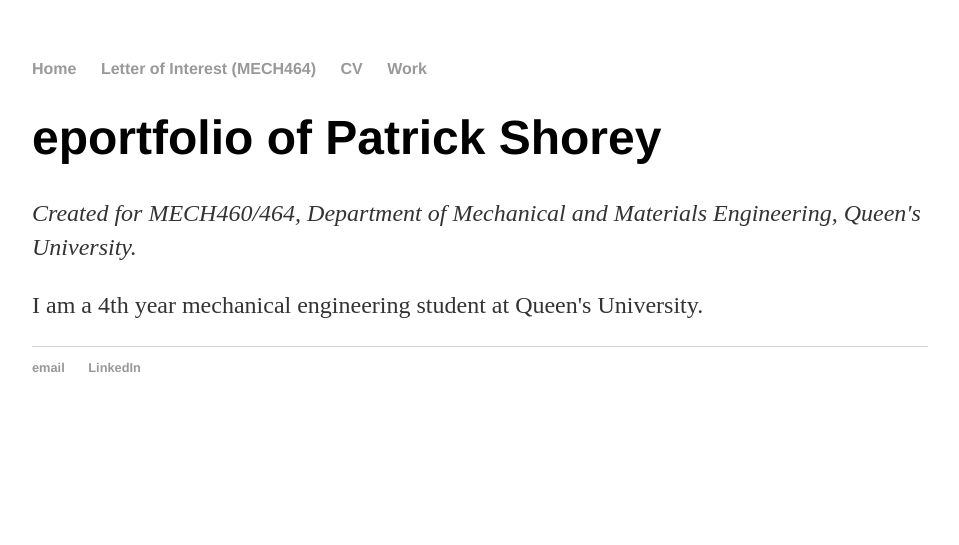
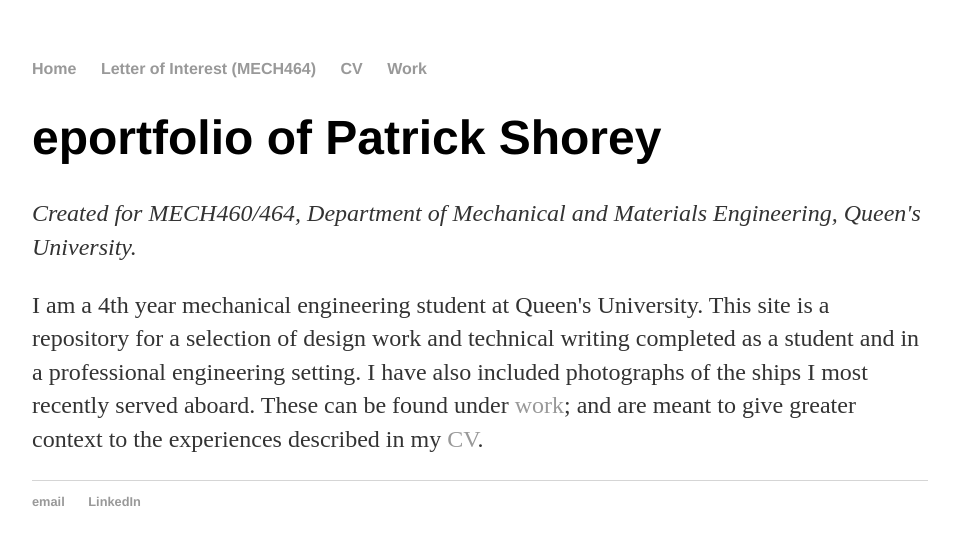
Before and after one commit to LurkingH0rr0r/LurkingH0rr0r.github.io, a Jekyll site: the page built from index.html, in a window 1280 px wide. Shown: the top 545 px of the page, without its empty margins (160-1119 px from the left). Built offline with Jekyll 4.4.1, drawn with Linux system fonts in a browser that asks for light colours.

Commit message:
Update index.html

```diff
--- a/index.html
+++ b/index.html
@@ -5,5 +5,5 @@ title: Patrick Shorey, eportfolio
 <div class="blurb">
 	<h1>eportfolio of Patrick Shorey</h1>
 	<p><em>Created for MECH460/464, Department of Mechanical and Materials Engineering, Queen's University.</em></p>
-	<p>I am a 4th year mechanical engineering student at Queen's University.</p>
+	<p>I am a 4th year mechanical engineering student at Queen's University. This site is a repository for a selection of design work and technical writing completed as a student and in a professional engineering setting. I have also included photographs of the ships I most recently served aboard. These can be found under <a href="/blog">work</a>; and are meant to give greater context to the experiences described in my <a href="https://docs.google.com/viewer?url=https://github.com/Patrick-Shorey/Patrick-Shorey.github.io/raw/master/pdfs/resume.pdf">CV</a>.</p>
 </div><!-- /.blurb -->
```
